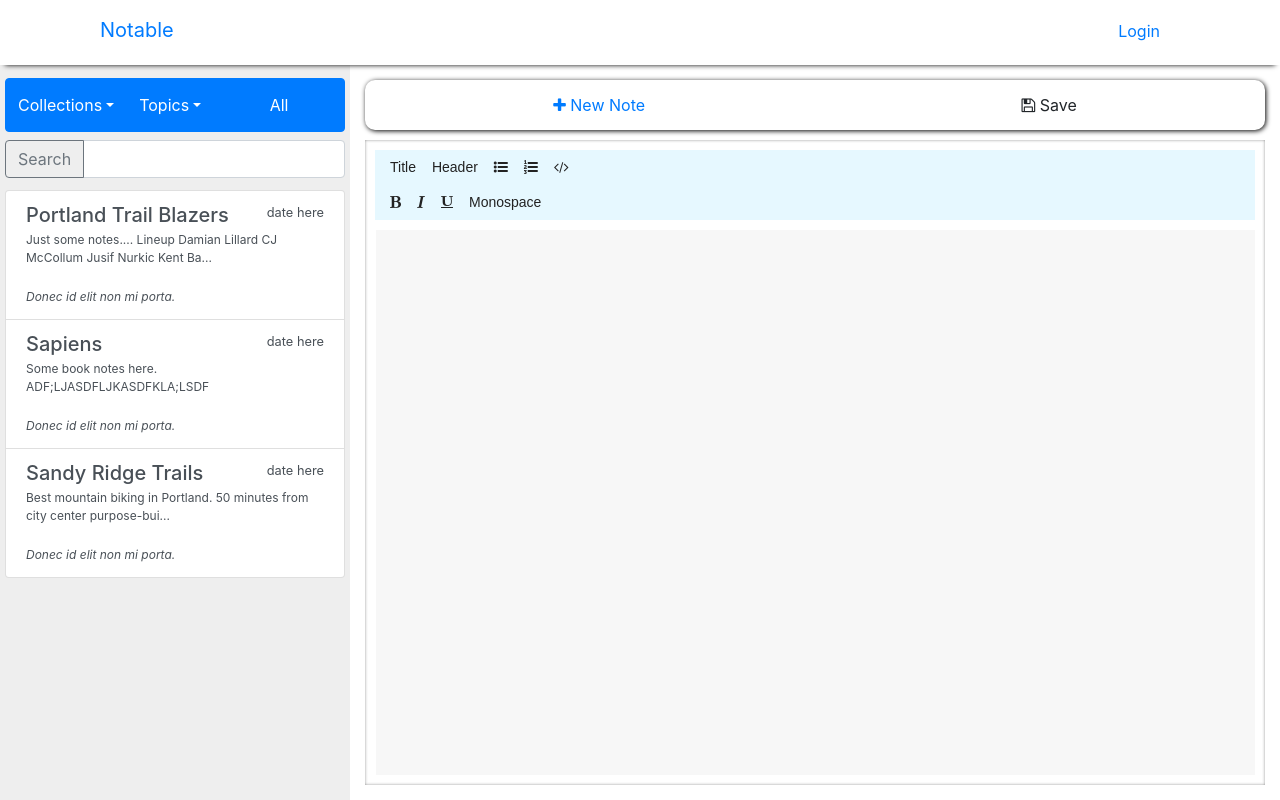
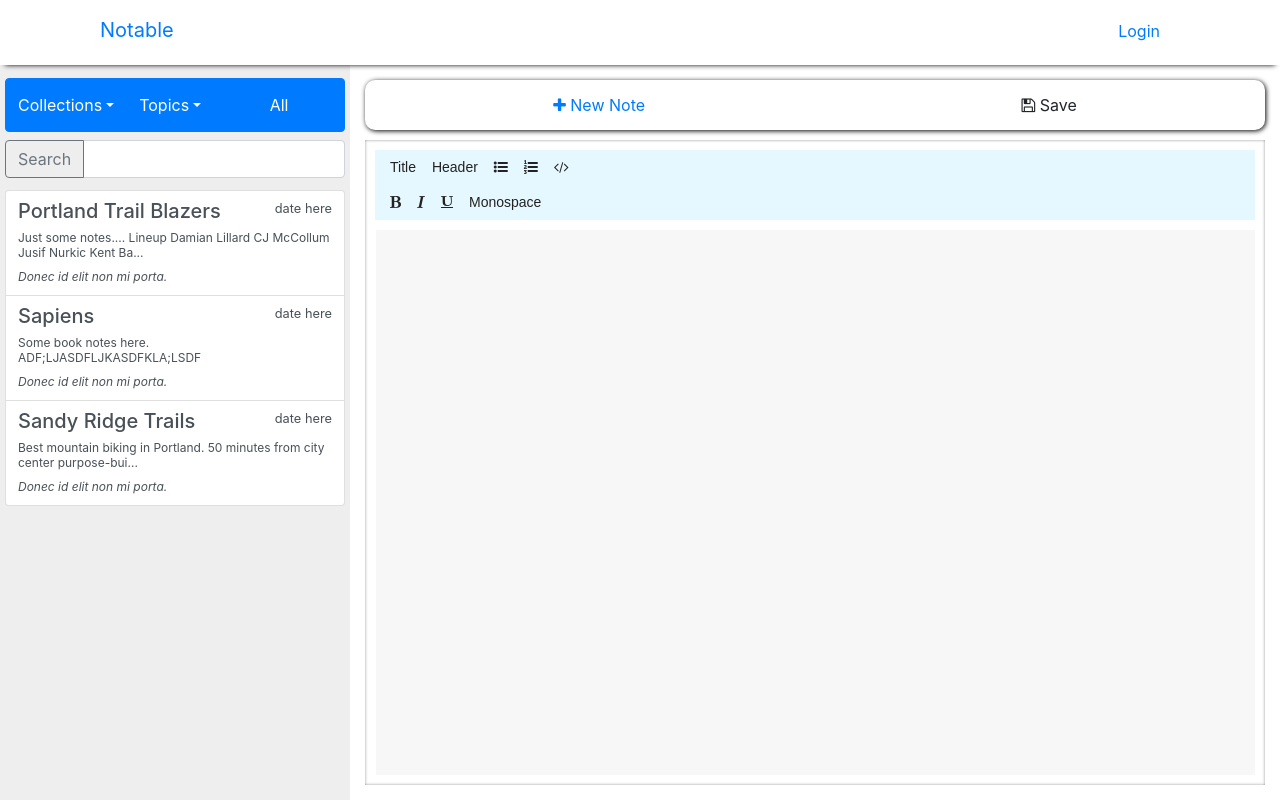
Before and after one commit to austinlords/notable, a React (Create React App) app: page /notes in a window 1280 px wide. Built offline with nearby package versions, Linux system fonts and the light colour scheme.

Commit message:
small changes to notes preview & fakePostService

```diff
--- a/package.json
+++ b/package.json
@@ -22,9 +22,6 @@
     "test": "react-scripts test",
     "eject": "react-scripts eject"
   },
-  "eslintConfig": {
-    "extends": "react-app"
-  },
   "browserslist": {
     "production": [
       ">0.2%",
--- a/src/components/notes.jsx
+++ b/src/components/notes.jsx
@@ -4,7 +4,7 @@ import DraftEditor from "./DraftEditor";
 import { EditorState, convertToRaw, convertFromRaw } from "draft-js";
 import SideBar from "./SideBar";
 import { getNotes, getNote } from "../services/fakePostsService";
-import { saveNote } from "./../services/notesService";
+import { saveNote } from "../services/notesService";
 import "../css/notes.css";
 
 class Notes extends Component {
--- a/src/components/notesPreview.jsx
+++ b/src/components/notesPreview.jsx
@@ -15,20 +15,37 @@ import { Link } from "react-router-dom";
 const NotesPreview = ({ allNotes }) => {
   const notes = allNotes;
 
+  const listItemStyle = {
+    padding: "0.5em 0.75em",
+    background: "white"
+  };
+
+  const previewStyle = {
+    fontSize: 12,
+    margin: "3px 0px",
+    lineHeight: 1.25
+  };
+
+  const tagsStyle = {
+    fontSize: 12,
+    fontStyle: "italic"
+  };
+
   return (
     <div className="list-group preview-section">
       {notes.map(p => (
         <Link
           key={p._id}
           to={`/notes/${p._id}`}
+          style={listItemStyle}
           className="list-group-item list-group-item-action"
         >
           <div className="d-flex w-100 justify-content-between">
             <h5 className="mb-1">{p.title}</h5>
             <small>date here</small>
           </div>
-          <p className="preview-text">{p.preview}</p>
-          <small className="preview-tags">Donec id elit non mi porta.</small>
+          <p style={previewStyle}>{p.preview}</p>
+          <small style={tagsStyle}>Donec id elit non mi porta.</small>
         </Link>
       ))}
     </div>
--- a/src/components/sideBar.jsx
+++ b/src/components/sideBar.jsx
@@ -11,6 +11,7 @@ const SideBar = props => {
       <NotesPreview
         allNotes={props.allNotes}
         populateEditor={props.populateEditor}
+        selectedNote={props.selectedNote}
       />
     </div>
   );
--- a/src/css/notes.css
+++ b/src/css/notes.css
@@ -22,15 +22,6 @@
 
 .preview-section {
   overflow-y: scroll;
-}
-
-.preview-text {
-  font-size: 12px;
-}
-
-.preview-tags {
-  font-size: 12px;
-  font-style: italic;
 }
 
 .editor-window {
--- a/src/services/fakePostsService.js
+++ b/src/services/fakePostsService.js
@@ -6,6 +6,7 @@ export const notes = [
     preview:
       "Just some notes....  Lineup Damian Lillard CJ McCollum Jusif Nurkic Kent Ba...",
     tags: ["Portland", "Sports", "Basketball"],
+    collection: { name: "", color: "" },
     updated: new Date(
       "Thu Aug 26 2019 20:35:42 GMT-0700 (Pacific Daylight Time)"
     )
@@ -16,6 +17,7 @@ export const notes = [
     content: `{"blocks":[{"key":"ae4k1","text":"Sapiens","type":"header-one","depth":0,"inlineStyleRanges":[],"entityRanges":[],"data":{}},{"key":"5ot86","text":"","type":"unstyled","depth":0,"inlineStyleRanges":[],"entityRanges":[],"data":{}},{"key":"1t7bp","text":"Some book notes here. ","type":"unstyled","depth":0,"inlineStyleRanges":[],"entityRanges":[],"data":{}},{"key":"ddof3","text":"","type":"unstyled","depth":0,"inlineStyleRanges":[],"entityRanges":[],"data":{}},{"key":"82k66","text":"ADF;LJASDFLJKASDFKLA;LSDF","type":"unstyled","depth":0,"inlineStyleRanges":[],"entityRanges":[],"data":{}}],"entityMap":{}}`,
     preview: "Some book notes here.   ADF;LJASDFLJKASDFKLA;LSDF ",
     tags: ["Books", "History"],
+    collection: { name: "Books", color: "blue" },
     updated: new Date(
       "Thu Aug 21 2019 20:35:42 GMT-0700 (Pacific Daylight Time)"
     )
@@ -25,8 +27,9 @@ export const notes = [
     title: "Sandy Ridge Trails",
     content: `{"blocks":[{"key":"ae4k1","text":"Sandy Ride Trail","type":"header-one","depth":0,"inlineStyleRanges":[],"entityRanges":[],"data":{}},{"key":"5ot86","text":"","type":"unstyled","depth":0,"inlineStyleRanges":[],"entityRanges":[],"data":{}},{"key":"1t7bp","text":"Best mountain biking in Portland. ","type":"unstyled","depth":0,"inlineStyleRanges":[],"entityRanges":[],"data":{}},{"key":"2p4ml","text":"50 minutes from city center","type":"unordered-list-item","depth":0,"inlineStyleRanges":[],"entityRanges":[],"data":{}},{"key":"8bbuo","text":"purpose-built trails","type":"unordered-list-item","depth":0,"inlineStyleRanges":[],"entityRanges":[],"data":{}},{"key":"dalrm","text":"no hikers!","type":"unordered-list-item","depth":0,"inlineStyleRanges":[],"entityRanges":[],"data":{}}],"entityMap":{}}`,
     preview:
-      " Best mountain biking in Portland.  50 minutes from city center purpose-bui...",
+      "Best mountain biking in Portland.  50 minutes from city center purpose-bui...",
     tags: ["Portland", "Mountain Biking"],
+    collection: { name: "Places", color: "purple" },
     updated: new Date(
       "Thu Aug 29 2019 20:35:42 GMT-0700 (Pacific Daylight Time)"
     )
```
